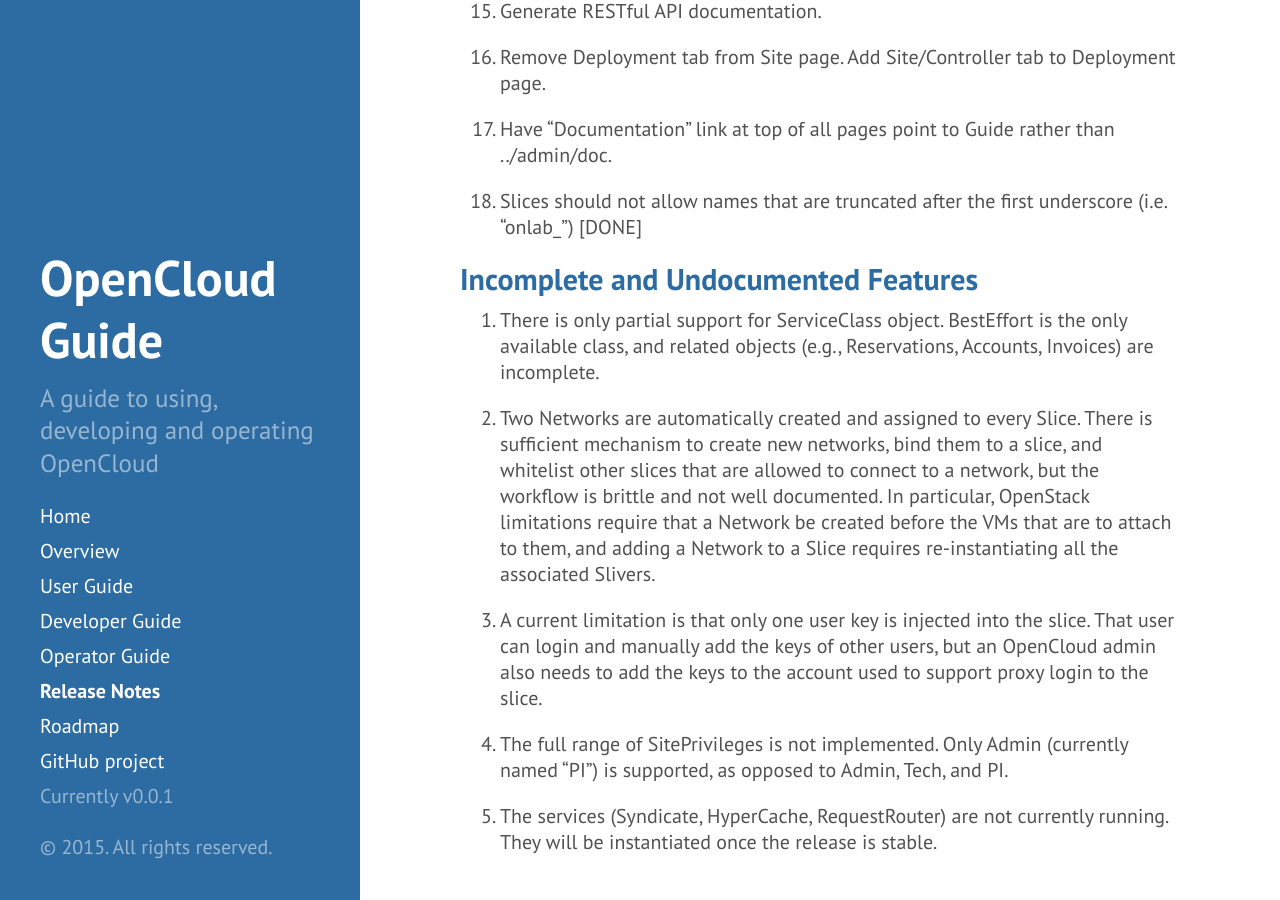
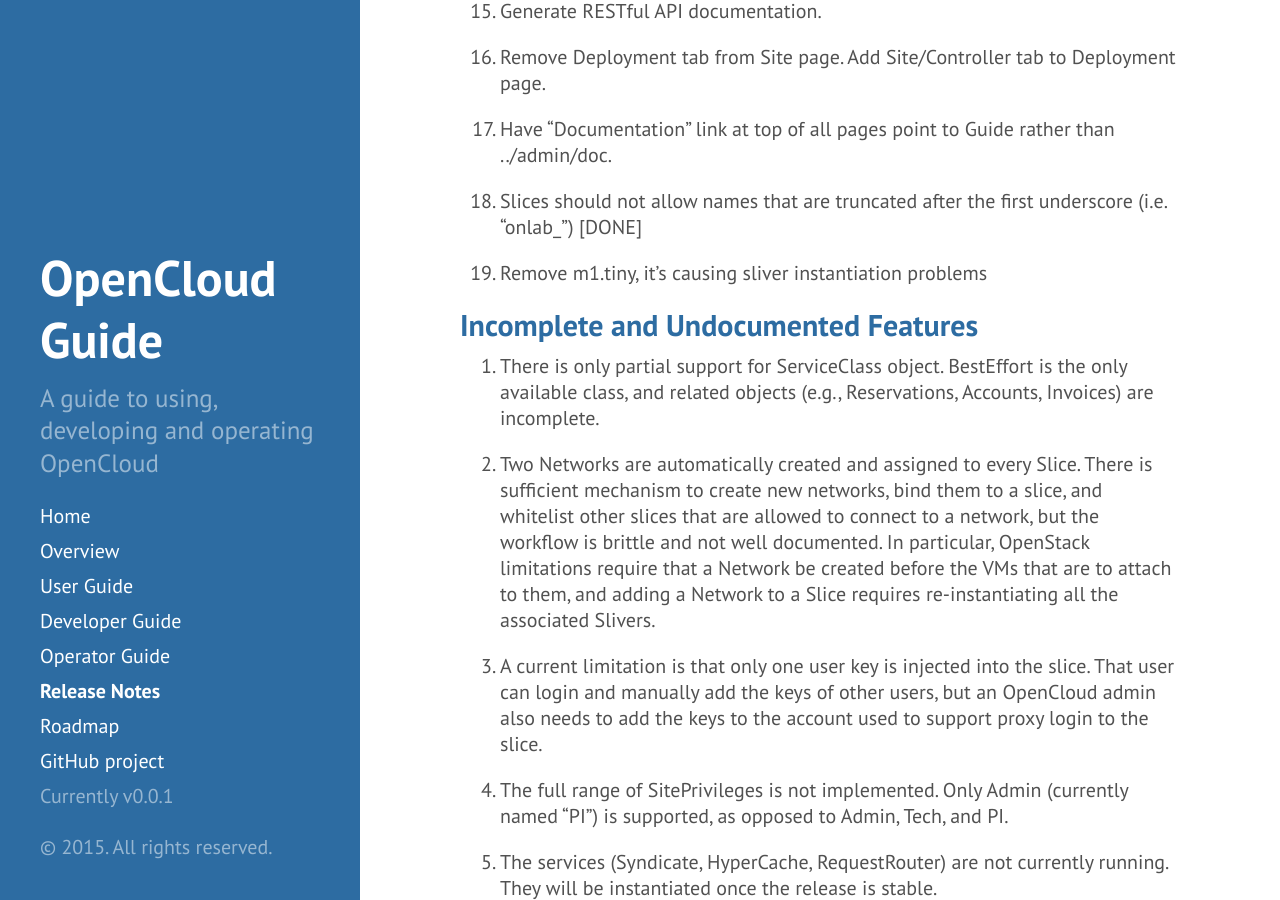
Before and after one commit to open-cloud/open-cloud.github.io.old, a Jekyll site: the page built from 4_notes.md, in a window 1280 px wide and 900 px high, scrolled down 1208 px. Built offline with Jekyll 4.4.1, drawn with Linux system fonts in a browser that asks for light colours; Markdown is read by kramdown in place of the engine named in the settings.

Commit message:
add note about m1.tiny

```diff
--- a/4_notes.md
+++ b/4_notes.md
@@ -60,6 +60,8 @@
 
 18. Slices should not allow names that are truncated after the first underscore (i.e. "onlab_") [DONE]
 
+19. Remove m1.tiny, it's causing sliver instantiation problems
+
 ##Incomplete and Undocumented Features
 
 1. There is only partial support for ServiceClass object.
```
